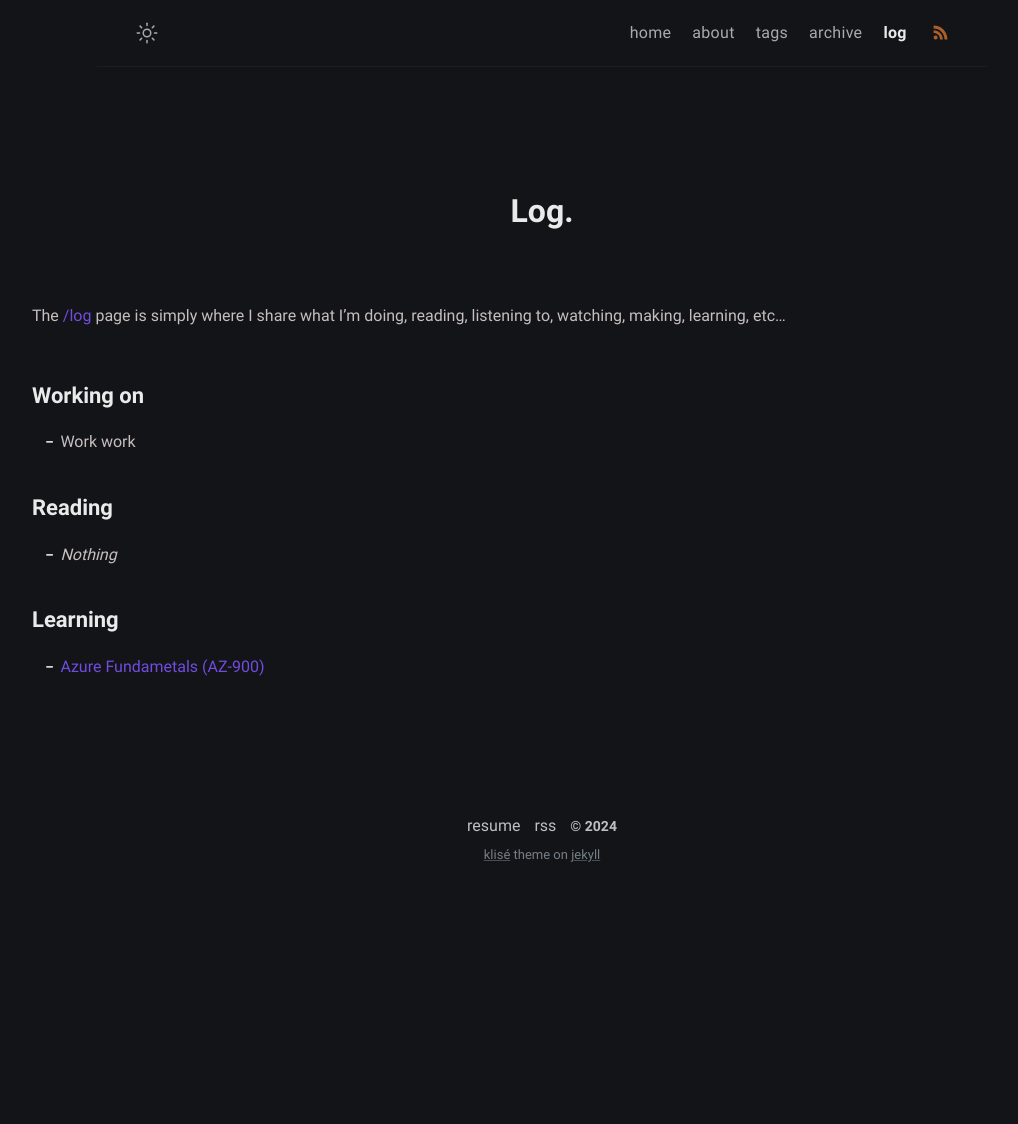
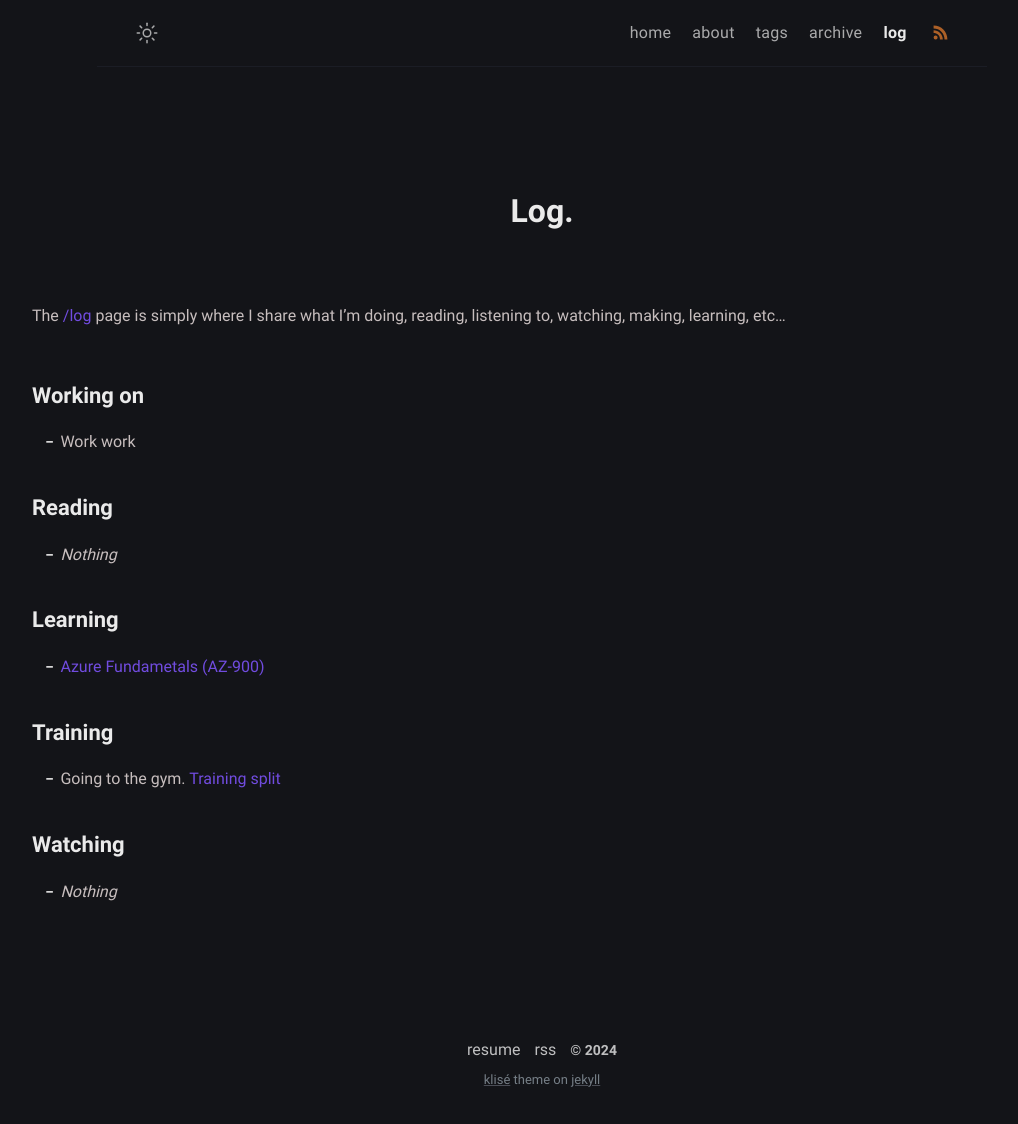
Before and after one commit to dadavidson/dadavidson-blog, a Jekyll site: the page built from now.md, in a window 1280 px wide. Shown: the whole page, without its empty margins (98-1116 px from the left). Built offline with Jekyll 4.4.1, drawn with Linux system fonts in a browser that asks for light colours; before the commit the page ends 900 px from its top, so only the background shows below that.

Commit message:
Update now.md

```diff
--- a/now.md
+++ b/now.md
@@ -18,3 +18,11 @@ The [/log](/log) page is simply where I share what I'm doing, reading, listening
 ## Learning
 
 - [Azure Fundametals (AZ-900)](https://learn.microsoft.com/en-us/training/courses/az-900t00)
+
+## Training
+
+- Going to the gym. [Training split](https://hevy.com/user/pyr0lifts)
+
+## Watching
+
+- *Nothing*
```
